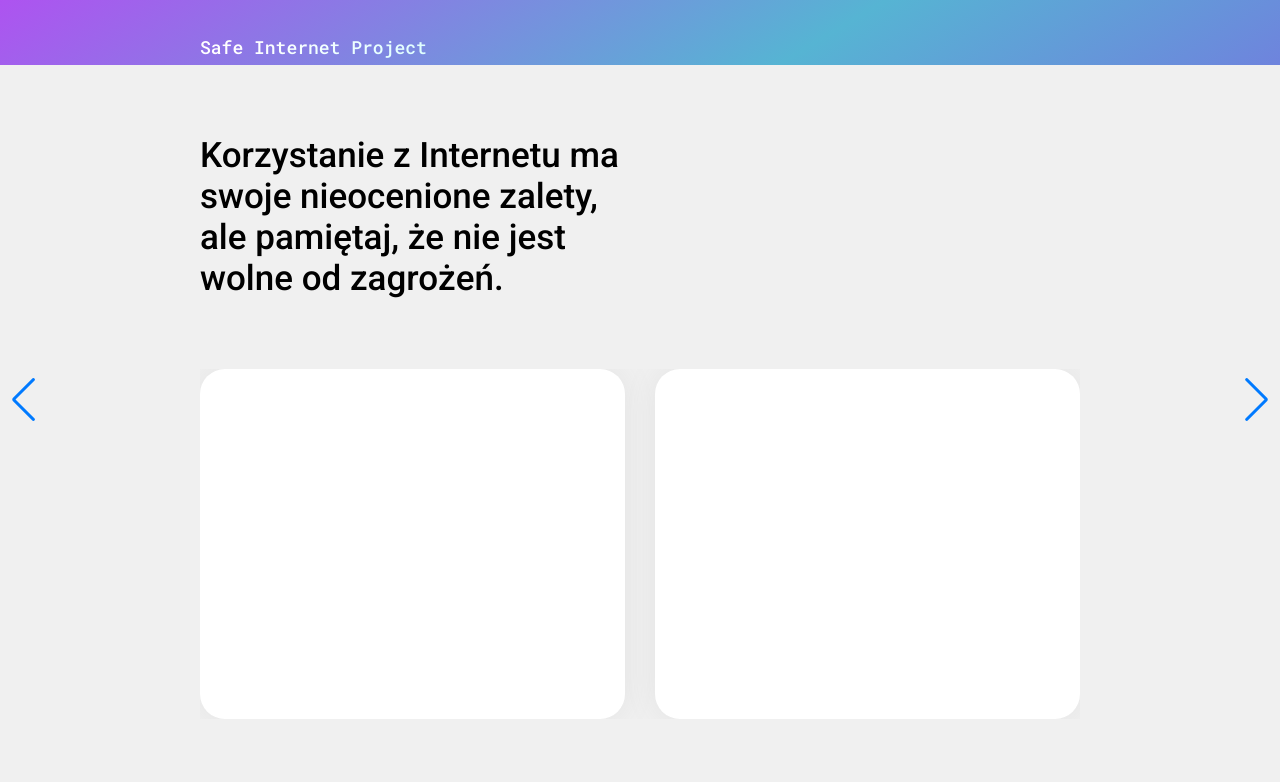
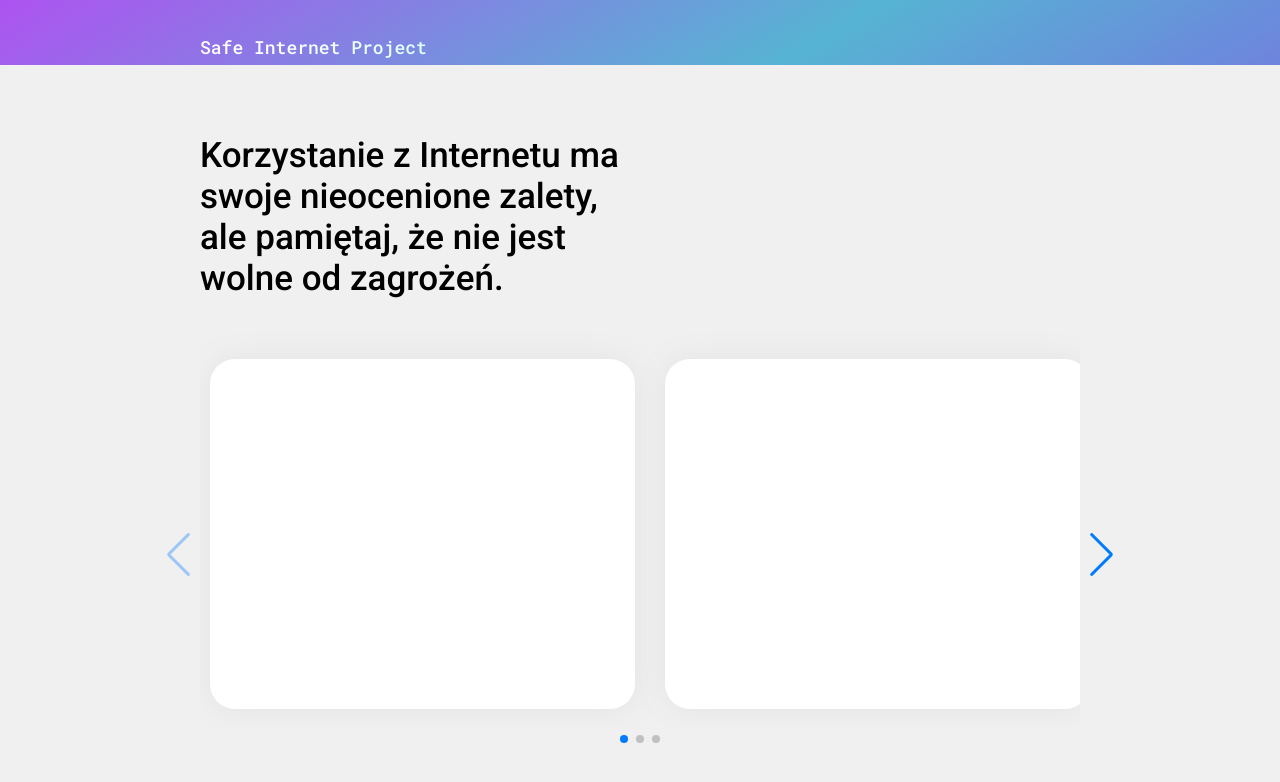
Before and after one commit to shurikoi/chechPassword, a plain HTML site: page index.html in a window 1280 px wide. Drawn offline with nearby package versions, Linux system fonts and the light colour scheme.

Commit message:
problem is solved

```diff
--- a/css/style.css
+++ b/css/style.css
@@ -62,24 +62,28 @@ body {
     font-family: 'Roboto', sans-serif;
     font-weight: 500;
     font-size: 35px;
-    padding-bottom: 70px;
+    /* padding-bottom: 70px; */
 }
 
 .container {
     position: relative;
     /* width: 540px !important; */
+    /* background-color: #56B4D3; */
 
 }
 
 .content {
     /* padding: 30px 30px 30px 60px; */
+    padding-top: 30px;
+    padding-bottom: 20px;
+    margin-top: 30px;
+    margin-left: 10px;
 }
 
 .card {
     background-color: white;
     height: 350px;
-    width: 540px;
-    /* margin-right: 30px; */
+    max-width: 525px !important;
     border-radius: 25px;
     box-shadow: 0px 0px 30px rgb(227, 227, 227);
     /* box-shadow: 0px 0px 30px rgb(240, 2, 2); */
--- a/index.html
+++ b/index.html
@@ -62,14 +62,17 @@
                     </div>
                 </div>
 
+
+
             </div>
 
             <div class="swiper-button-next"></div>
             <div class="swiper-button-prev"></div>
-            <!-- <div class="swiper-pagination"></div> -->
+            <div class="swiper-pagination"></div>
         </section>
 
     </div>
+</body>
 
 <!-- Swiper JS -->
 <script src="https://unpkg.com/swiper/swiper-bundle.min.js"></script>
@@ -80,8 +83,8 @@
     slidesPerView: 2,
     spaceBetween: 30,
     slidesPerGroup: 1,
-        loop: true,
-        loopFillGroupWithBlank: true,
+    // loop: true,
+    // loopFillGroupWithBlank: true,
     pagination: {
       el: ".swiper-pagination",
       clickable: true,
@@ -93,6 +96,4 @@
   });
 </script>
 
-</body>
-
 </html>
```
Also changed, not shown: css/swiper-bundle.min.css. Lines whose indentation alone changed are shown as unchanged.
